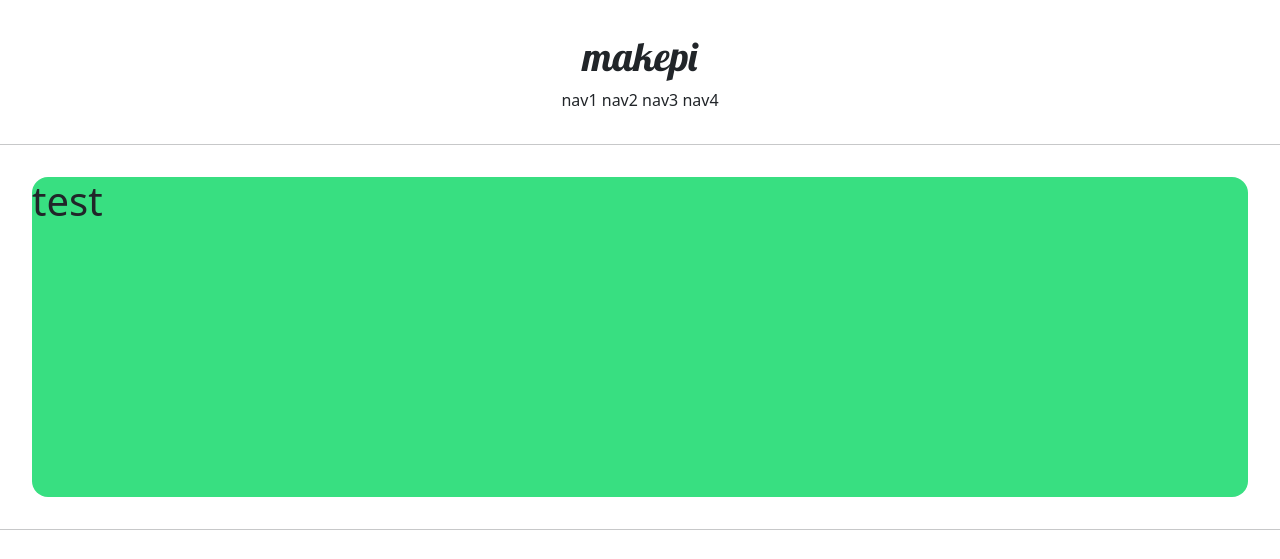
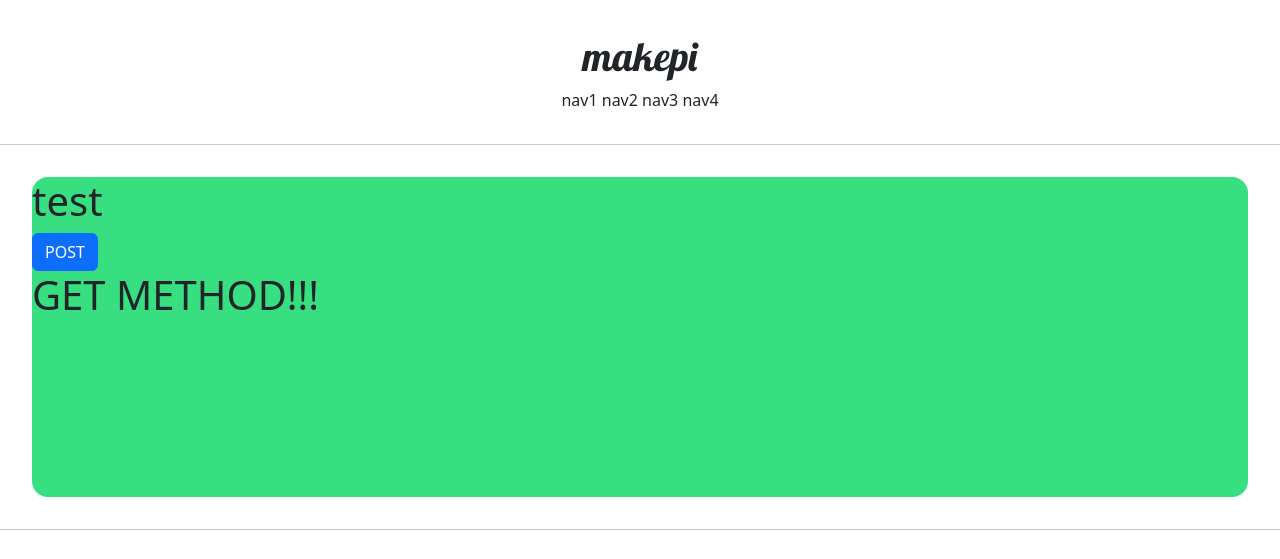
Before and after one commit to jeehyunkim0510/makepi, a Django app: page /account/hello_world/ in a window 1280 px wide. Shown: the top 559 px of the page. Run offline with Django 4.2, Linux system fonts and the light colour scheme.

Commit message:
made a view file, and connect view.py with hello_world.html

```diff
--- a/accountapp/templates/accountapp/hello_world.html
+++ b/accountapp/templates/accountapp/hello_world.html
@@ -1,8 +1,18 @@
 {% extends 'base.html' %}
 
 {% block content %}
-    <div style="height: 20rem; background-color: #38df81; border-radius: 1rem; margin: 2rem">
+    <div style="height: 20rem; background-color: #38df81; border-radius: 1rem; margin: 2rem;">
         <h1>test</h1>
+        <form action="/account/hello_world/" method="post">
+            {% csrf_token %}
+            <input type="submit" class="btn btn-primary" value="POST">
+         </form>
+
+        <h1>
+            {{ text }}
+        </h1>
     </div>
 
+
+
 {% endblock %}
--- a/accountapp/views.py
+++ b/accountapp/views.py
@@ -2,4 +2,8 @@ from django.http import HttpResponse
 from django.shortcuts import render
 
 def hello_world(request):
-    return render(request, 'accountapp/hello_world.html')
+
+    if request.method =="POST":
+        return render(request, 'accountapp/hello_world.html', context={'text' : 'POST METHOD!!!' })
+    else:
+        return render(request, 'accountapp/hello_world.html', context={'text' : 'GET METHOD!!!' })
```
